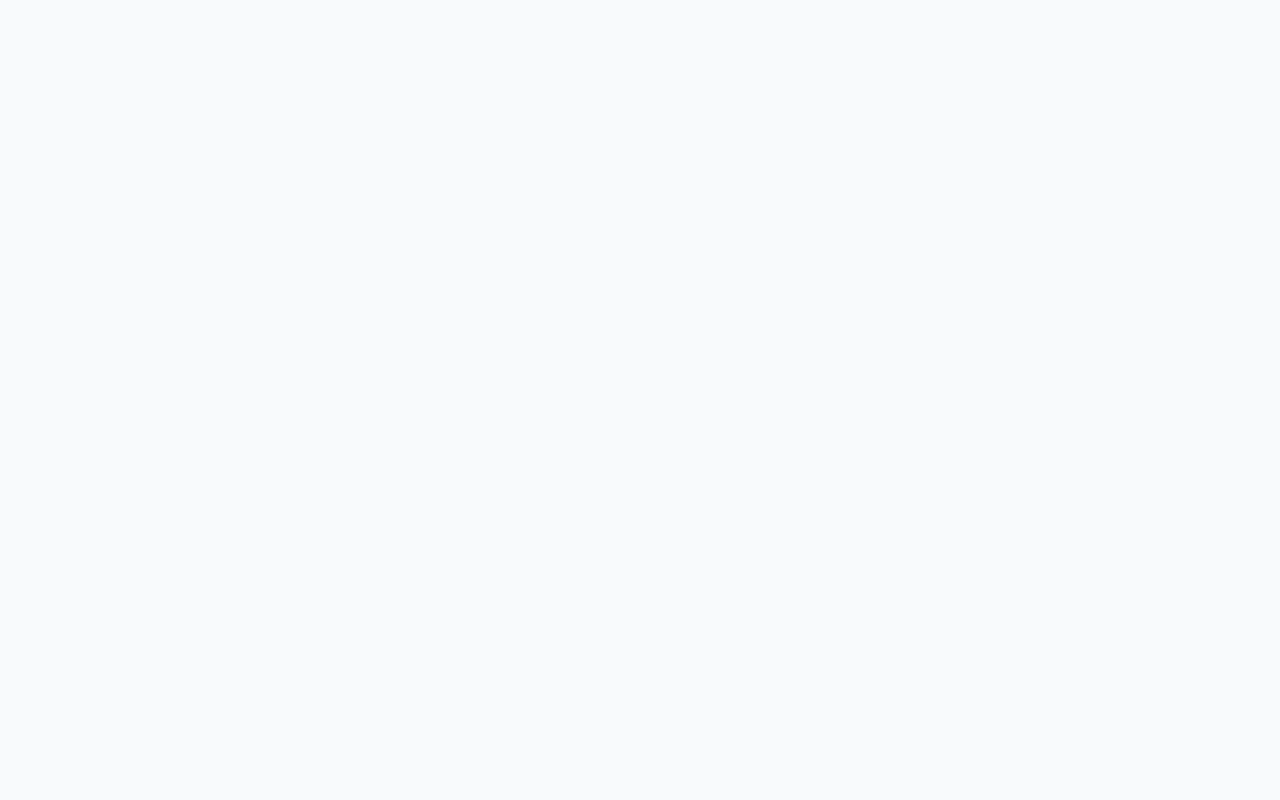
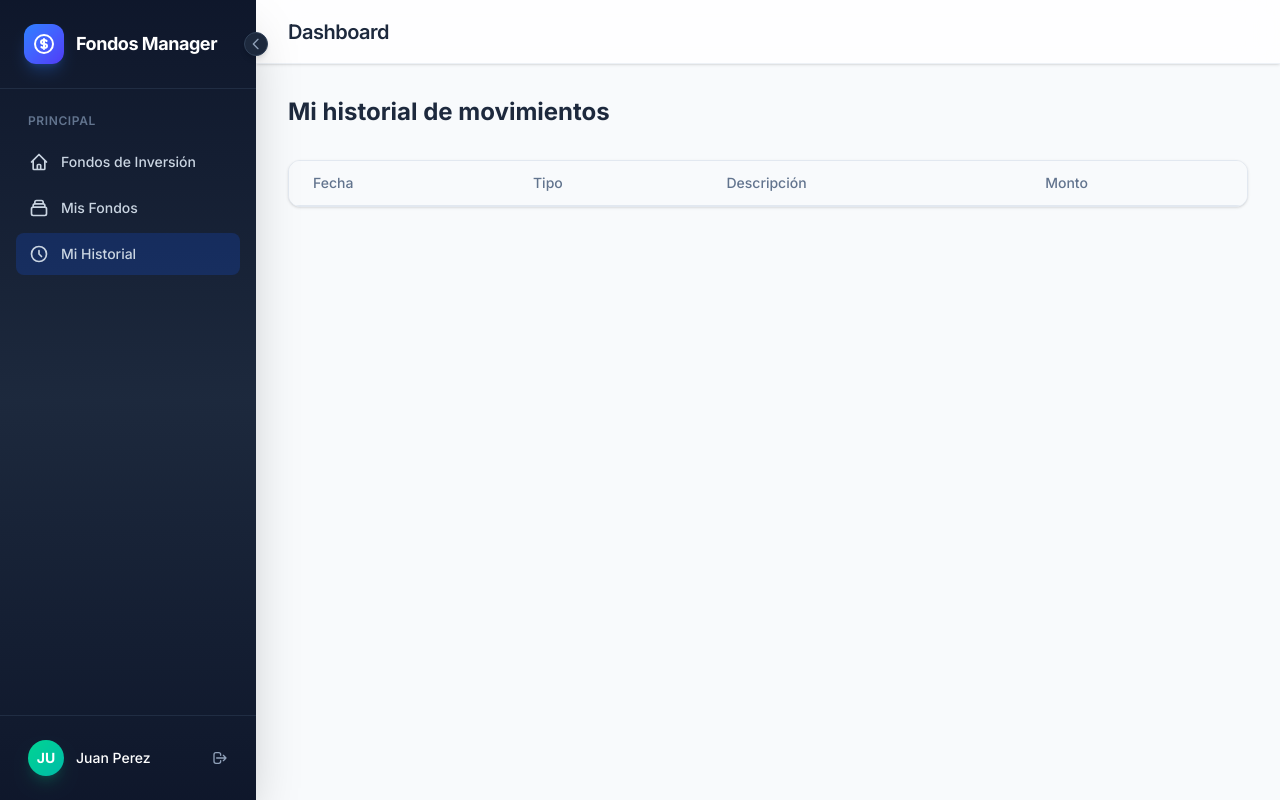
Before and after one commit to ldmunoz/fondosFinancierosTest, an Angular app: page /history in a window 1280 px wide. Before the commit this address led to /. Built offline with nearby package versions, Linux system fonts and the light colour scheme.

Commit message:
feat: Add history feature to track fund subscriptions and cancellations, including new routes and sidebar navigation.

```diff
--- a/src/app/app.routes.ts
+++ b/src/app/app.routes.ts
@@ -14,6 +14,10 @@ export const routes: Routes = [
         path: 'funds',
         loadComponent: () => import('./pages/fund/fund').then((m) => m.Fund),
       },
+      {
+        path: 'history',
+        loadComponent: () => import('./pages/history/history').then((m) => m.History),
+      },
     ],
   },
 ];
--- a/src/app/layout/sidebar/sidebar.html
+++ b/src/app/layout/sidebar/sidebar.html
@@ -113,6 +113,31 @@
         <span class="truncate transition-opacity duration-300">Mis Fondos</span>
       }
     </a>
+    <a
+      routerLink="/history"
+      routerLinkActive="bg-blue-600/20 text-blue-400 border-blue-500/30"
+      (click)="onNavClick()"
+      class="flex items-center gap-3 px-3 py-2.5 rounded-lg text-sm font-medium text-slate-300 hover:bg-slate-700/50 hover:text-white transition-all duration-200 border border-transparent cursor-pointer group"
+      [class.justify-center]="isCollapsed() && !isOpen()"
+      [title]="isCollapsed() ? 'Historial' : ''"
+    >
+      <svg
+        class="w-5 h-5 min-w-[20px] group-hover:scale-110 transition-transform"
+        fill="none"
+        stroke="currentColor"
+        viewBox="0 0 24 24"
+      >
+        <path
+          stroke-linecap="round"
+          stroke-linejoin="round"
+          stroke-width="2"
+          d="M12 8v4l3 3m6-3a9 9 0 11-18 0 9 9 0 0118 0z"
+        />
+      </svg>
+      @if (!isCollapsed() || isOpen()) {
+        <span class="truncate transition-opacity duration-300">Mi Historial</span>
+      }
+    </a>
   </nav>
 
   <!-- User section -->
--- a/src/app/pages/fund/service/fund-service.ts
+++ b/src/app/pages/fund/service/fund-service.ts
@@ -1,11 +1,13 @@
-import { Injectable, computed, signal } from '@angular/core';
+import { Injectable, computed, inject, signal } from '@angular/core';
 import { Fund } from '../../dashboard/models/fund';
 import { CFund } from '../../shared/constant/CFund';
+import { HistoryService } from '../../history/service/history-service';
 
 @Injectable({
   providedIn: 'root',
 })
 export class FundService {
+  private historyService: HistoryService = inject(HistoryService);
   // Source of truth as a private signal
   private fundsSignal = signal<Fund[]>(CFund);
 
@@ -26,6 +28,13 @@ export class FundService {
     this.fundsSignal.update((funds) =>
       funds.map((f) => (f.id === id ? { ...f, estaSuscrito: true } : f)),
     );
+    this.historyService.setHistory({
+      id: this.historyService.getHistories().length + 1,
+      date: new Date(),
+      type: 'Suscripción',
+      description: `Suscripción al fondo ${this.getFundById(id).nombre}`,
+      amount: this.getFundById(id).monto_minimo,
+    });
   }
 
   getPaginatedNotAvailable(page: number, pageSize: number): Fund[] {
@@ -34,10 +43,17 @@ export class FundService {
   }
 
   unsubscribeFromFund(id: number) {
-    console.log(id);
     this.fundsSignal.update((funds) =>
       funds.map((f) => (f.id === id ? { ...f, estaSuscrito: false } : f)),
     );
+
+    this.historyService.setHistory({
+      id: this.historyService.getHistories().length + 1,
+      date: new Date(),
+      type: 'Cancelación',
+      description: `Cancelación de suscripción al fondo ${this.getFundById(id).nombre}`,
+      amount: this.getFundById(id).monto_minimo,
+    });
   }
 
   getFundById(id: number): Fund {
--- /dev/null
+++ b/src/app/pages/history/history.html
@@ -0,0 +1,30 @@
+<div class="space-y-8">
+  <div>
+    <h1 class="text-2xl font-bold text-slate-800">Mi historial de movimientos</h1>
+  </div>
+
+  <div class="bg-white rounded-xl shadow-sm border border-slate-200 overflow-hidden">
+    <div class="overflow-x-auto">
+      <table class="w-full text-sm text-left">
+        <thead class="bg-slate-50 border-b border-slate-200">
+          <tr>
+            <th class="px-6 py-3 font-medium text-slate-500">Fecha</th>
+            <th class="px-6 py-3 font-medium text-slate-500">Tipo</th>
+            <th class="px-6 py-3 font-medium text-slate-500">Descripción</th>
+            <th class="px-6 py-3 font-medium text-slate-500">Monto</th>
+          </tr>
+        </thead>
+        <tbody class="divide-y divide-slate-200">
+          @for (history of listHistories; track history.id) {
+            <tr class="hover:bg-slate-50 transition-colors">
+              <td class="px-6 py-4 text-slate-700">{{ history.date | date: 'dd/MM/yyyy' }}</td>
+              <td class="px-6 py-4 text-slate-700">{{ history.type }}</td>
+              <td class="px-6 py-4 text-slate-700">{{ history.description }}</td>
+              <td class="px-6 py-4 text-slate-700">{{ history.amount }}</td>
+            </tr>
+          }
+        </tbody>
+      </table>
+    </div>
+  </div>
+</div>
--- /dev/null
+++ b/src/app/pages/history/history.ts
@@ -0,0 +1,20 @@
+import { Component } from '@angular/core';
+import { HistoryService } from './service/history-service';
+import { IHistory } from './models/history';
+import { DatePipe } from '@angular/common';
+
+@Component({
+  selector: 'app-history',
+  imports: [DatePipe],
+  templateUrl: './history.html',
+  styleUrl: './history.css',
+})
+export class History {
+  listHistories: IHistory[] = [];
+
+  constructor(private historyService: HistoryService) {}
+
+  ngOnInit(): void {
+    this.listHistories = this.historyService.getHistories();
+  }
+}
--- /dev/null
+++ b/src/app/pages/history/models/history.ts
@@ -0,0 +1,7 @@
+export interface IHistory {
+  id: number;
+  date: Date;
+  type: string;
+  description: string;
+  amount: number;
+}
--- /dev/null
+++ b/src/app/pages/history/service/history-service.ts
@@ -0,0 +1,17 @@
+import { Injectable } from '@angular/core';
+import { IHistory } from '../models/history';
+
+@Injectable({
+  providedIn: 'root',
+})
+export class HistoryService {
+  private histories: IHistory[] = [];
+
+  getHistories(): IHistory[] {
+    return this.histories;
+  }
+
+  setHistory(history: IHistory): void {
+    this.histories.push(history);
+  }
+}
```
Also changed, not shown: src/app/pages/history/history.css (added), 1 other file (tests, documents, lock files or other folders).
